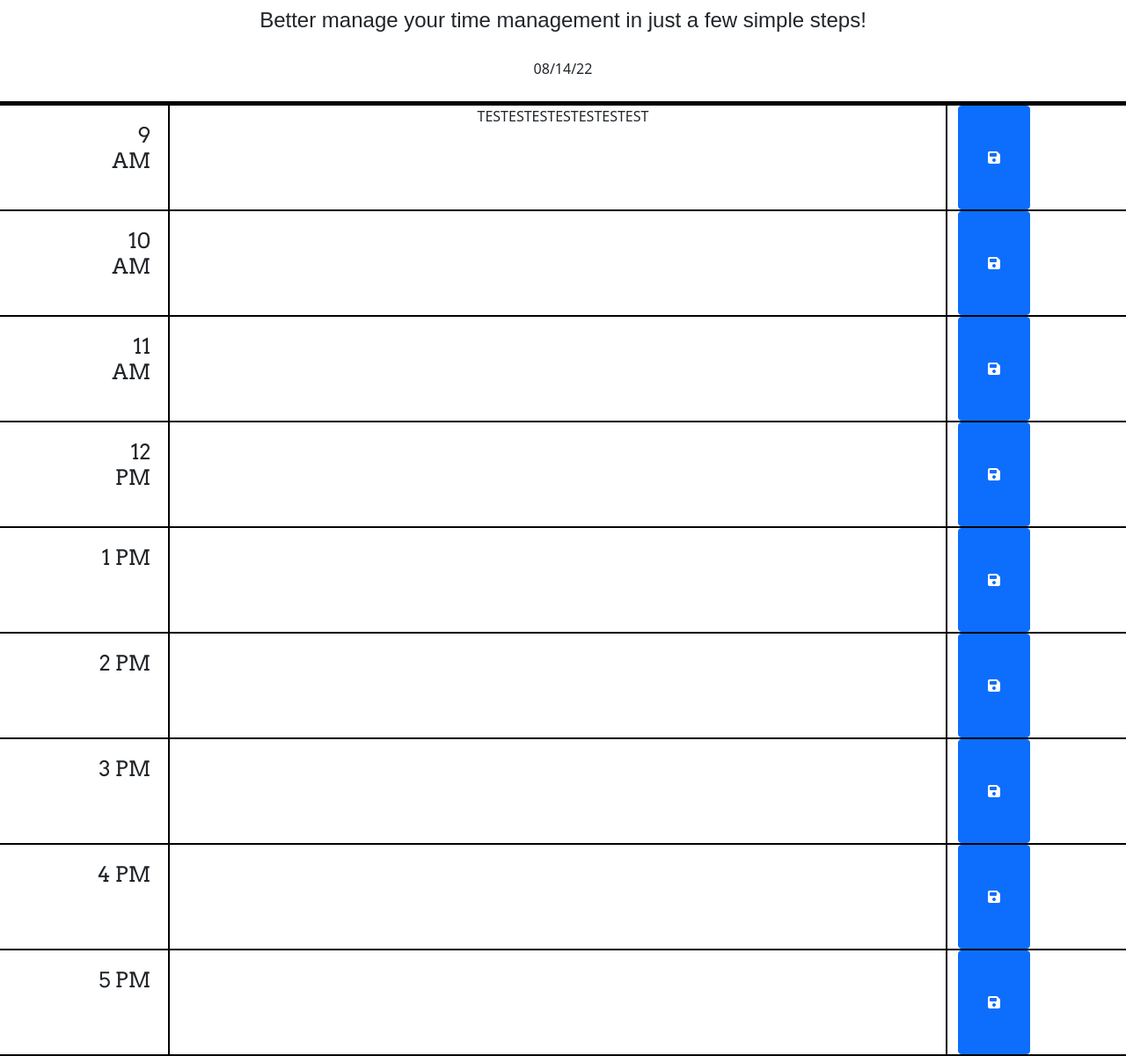
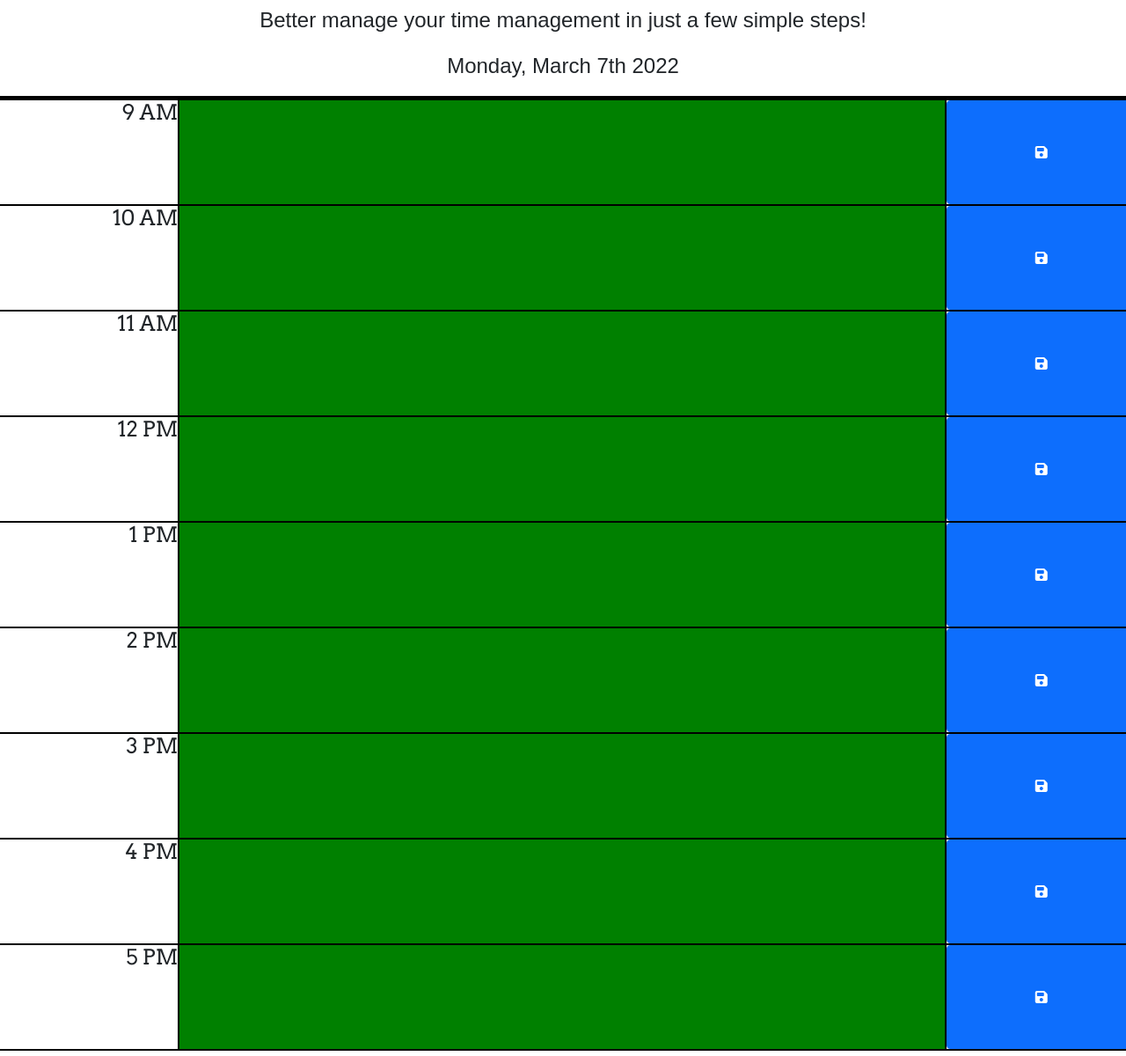
Before and after one commit to cole22simpson/workday-scheduler, a plain HTML site: page index.html in a window 1280 px wide. Shown: the part 117-1317 px from the top of the page at 88% size. Drawn offline with nearby package versions, Linux system fonts and the light colour scheme; a web font is replaced by a local one.

Commit message:
finished up most of project

```diff
--- a/assets/css/style.css
+++ b/assets/css/style.css
@@ -10,20 +10,25 @@ header {
     justify-content: center;
 }
 
+.description {
+    text-align: left;
+    font-size: 22px;
+    height: 100%;
+}
+
 .desc-style {
     height: 100%;
+    padding: 0;
 }
 
 .hour {
     height: 100%;
+    margin: 0;
+    padding: 0;
 }
 
 .test {
     text-align: center;
-}
-
-.date {
-    margin: 25px 0;
 }
 
 h1 {
@@ -44,8 +49,8 @@ h1 {
 .list-item {
     justify-content: center;
     align-items: center;
+    height: 120px;
     border-bottom: solid 2px black;
-    height: 120px;
 }
 
 h4 {
@@ -57,18 +62,36 @@ h4 {
 }
 
 .save {
+    height: 100%;
+    justify-content: right;
     border-left: solid 2px black;
-    height: 100%;
+    padding: 0;
 }
-
-/* .description {
-    border-top: solid 1px red;
-    border-bottom: solid 1px red;
-} */
 
 button {
     height: 100%;
     width: 100%;
-    justify-content: center;
+}
 
+.date {
+    font-size: 24px;
+    font-family: 'News Cycle', sans-serif;
 }
+
+.form-control {
+    height: 100%;
+    text-align: left;
+    font-size: 22px;
+}
+
+.past {
+    background-color: gray;
+}
+
+.present {
+    background-color: red;
+}
+
+.future {
+    background-color: green;
+}
--- a/assets/js/script.js
+++ b/assets/js/script.js
@@ -0,0 +1,115 @@
+var activeTasks = [];
+
+var formIds = [
+    {
+        twelveHour: "9",
+        twentyFourHour: 9,
+        id: 1
+    },
+    {
+        twelveHour: "10",
+        twentyFourHour: 10,
+        id: 2
+    },
+    {
+        twelveHour: "11",
+        twentyFourHour: 11,
+        id: 3
+    },
+    {
+        twelveHour: "12",
+        twentyFourHour: 12,
+        id: 4
+    },
+    {
+        twelveHour: "1",
+        twentyFourHour: 13,
+        id: 5
+    },
+    {
+        twelveHour: "2",
+        twentyFourHour: 14,
+        id: 6
+    },
+    {
+        twelveHour: "3",
+        twentyFourHour: 15,
+        id: 7
+    },
+    {
+        twelveHour: "4",
+        twentyFourHour: 16,
+        id: 8
+    },
+    {
+        twelveHour: "5",
+        twentyFourHour: 17,
+        id: 9
+    }
+]
+
+
+// This will display today's daye in the header
+var todaysDate = function() {
+    var date = moment().format('dddd, MMMM Do YYYY');
+    var dateEl = $("<p>")
+    .addClass("date")
+    .text(date);
+
+    $("#date-today").append(dateEl);
+
+    audit();
+};
+
+// This function will control the color of the time blocks based on the time of day
+var audit = function() {
+    var currentHour = moment().format("H");
+
+    for (var i = 0; i < formIds.length; i++) {
+
+        var descEl = document.getElementById(formIds[i].id);
+
+        if (formIds[i].twentyFourHour < currentHour) {
+            descEl.classList.add("past");
+        }
+        else if (formIds[i].twentyFourHour === currentHour) {
+            descEl.classList.add("present");
+        }
+        else {
+            descEl.classList.add("future");
+        }
+    }
+    console.log(currentHour);
+};
+
+// This will turn our p into a form when clicked so the user can type
+$(".list-group").on("click", "p", function() {
+    var text = $(this)
+    .text()
+    .trim();
+
+    var textInput = $("<textarea>")
+  .addClass("form-control")
+  .val(text);
+
+  $(this).replaceWith(textInput);
+  textInput.trigger("focus");
+  });
+
+
+// There was an attempt, based on what was in this week's project, at figuring out the localStorage on the click of the save button but I was unsuccessful
+
+$(".save-button").on("click", function () {
+    var value = $(this).siblings(".description")
+        .val()
+        console.log(value);
+        localStorage.setItem(".description".textContent, JSON.stringify(activeTasks));
+});
+
+var loadTasks = function() {
+    activeTasks = JSON.parse(localStorage.getItem("activeTasks"));
+};
+
+
+
+todaysDate();
--- a/index.html
+++ b/index.html
@@ -18,152 +18,152 @@
             Workday Scheduler
         </h1>
         <p class="page-desc">Better manage your time management in just a few simple steps!</p>
-        <div class="date">08/14/22</div>
+        <div id="date-today"></div>
     </header>
 
     <main>
         <div class="placement">
             <ul class="list-group col-12 d-flex flex-column">
                 <li class="list-item row">
-                    <div class="hour col-1">
+                    <div class="hour col">
                         <h4 class="hour justify-content-center">
                             9 AM
                         </h4>
                     </div>
-                    <div class="desc-style col-8">
-                        <p class="description">TESTESTESTESTESTESTEST
+                    <div id="1" class="desc-style col-8">
+                        <p class="description">
                         </p>
                     </div>
-                    <div class="save col-1">
-                    <button type="submit" class="btn btn-primary">
+                    <div class="save col">
+                    <button type="submit" class="save-button btn btn-primary">
                         <i class="fa-solid fa-floppy-disk"></i>
                     </button>
                     </div>
                 </li>
                 <li class="list-item row">
-                    <div class="hour col-1">
+                    <div class="hour col">
                         <h4 class="hour justify-content-center">
                             10 AM
                         </h4>
                     </div>
-                    <div class="desc-style col-8">
+                    <div id="2" class="desc-style col-8">
                         <p class="description">
                         </p>
                     </div>
-                    <div class="save col-1">
-                    <button type="submit" class="btn btn-primary">
+                    <div class="save col">
+                    <button type="submit" class="save-button btn btn-primary">
                         <i class="fa-solid fa-floppy-disk"></i>
                     </button>
                     </div>
                 </li>
                 <li class="list-item row">
-                    <div class="hour col-1">
+                    <div class="hour col">
                         <h4 class="hour justify-content-center">
                             11 AM
                         </h4>
                     </div>
-                    <div class="desc-style col-8">
+                    <div id="3" class="desc-style col-8">
                         <p class="description">
                         </p>
                     </div>
-                    <div class="save col-1">
-                    <button type="submit" class="btn btn-primary">
+                    <div class="save col">
+                    <button type="submit" class="save-button btn btn-primary">
                         <i class="fa-solid fa-floppy-disk"></i>
                     </button>
                     </div>
                 </li>
                 <li class="list-item row">
-                    <div class="hour col-1">
+                    <div class="hour col">
                         <h4 class="hour justify-content-center">
                             12 PM
                         </h4>
                     </div>
-                    <div class="desc-style col-8">
+                    <div id="4" class="desc-style col-8">
                         <p class="description">
                         </p>
                     </div>
-                    <div class="save col-1">
-                    <button type="submit" class="btn btn-primary">
+                    <div class="save col">
+                    <button type="submit" class="save-button btn btn-primary">
                         <i class="fa-solid fa-floppy-disk"></i>
                     </button>
                     </div>
                 </li>
                 <li class="list-item row">
-                    <div class="hour col-1">
+                    <div class="hour col">
                         <h4 class="hour justify-content-center">
                             1 PM
                         </h4>
                     </div>
-                    <div class="desc-style col-8">
+                    <div id="5" class="desc-style col-8">
                         <p class="description">
                         </p>
                     </div>
-                    <div class="save col-1">
-                    <button type="submit" class="btn btn-primary">
+                    <div class="save col">
+                    <button type="submit" class="save-button btn btn-primary">
                         <i class="fa-solid fa-floppy-disk"></i>
                     </button>
                     </div>
                 </li>
                 <li class="list-item row">
-                    <div class="hour col-1">
+                    <div class="hour col">
                         <h4 class="hour justify-content-center">
                             2 PM
                         </h4>
                     </div>
-                    <div class="desc-style col-8">
+                    <div id="6" class="desc-style col-8">
                         <p class="description">
                         </p>
                     </div>
-                    <div class="save col-1">
-                    <button type="submit"  class="btn btn-primary">
+                    <div class="save col">
+                    <button type="submit"  class="save-button btn btn-primary">
                         <i class="fa-solid fa-floppy-disk"></i>
                     </button>
                     </div>
                 </li>
                 <li class="list-item row">
-                    <div class="hour col-1">
+                    <div class="hour col">
                         <h4 class="hour justify-content-center">
                             3 PM
                         </h4>
                     </div>
-                    <div class="desc-style col-8">
+                    <div id="7" class="desc-style col-8">
                         <p class="description">
                         </p>
                     </div>
-                    <div class="save col-1">
-                    <button type="submit" class="btn btn-primary">
+                    <div class="save col">
+                    <button type="submit" class="save-button btn btn-primary">
                         <i class="fa-solid fa-floppy-disk"></i>
                     </button>
                     </div>
                 </li>
                 <li class="list-item row">
-                    <div class="hour col-1">
+                    <div class="hour col">
                         <h4 class="hour justify-content-center">
                             4 PM
                         </h4>
                     </div>
-                    <div class="desc-style col-8">
+                    <div id="8" class="desc-style col-8">
                         <p class="description">
                         </p>
                     </div>
-                    <div class="save col-1">
-                    <button type="submit" class="btn btn-primary">
+                    <div class="save col">
+                    <button type="submit" class="save-button btn btn-primary">
                         <i class="fa-solid fa-floppy-disk"></i>
                     </button>
                     </div>
                 </li>
                 <li class="list-item row">
-                    <div class="hour col-1">
+                    <div class="hour col">
                         <h4 class="hour justify-content-center">
                             5 PM
                         </h4>
                     </div>
-                    <div class="desc-style col-8">
+                    <div id="9" class="desc-style col-8">
                         <p class="description">
                         </p>
                     </div>
-                    <div class="save col-1">
-                    <button type="submit" class="btn btn-primary">
+                    <div class="save col">
+                    <button type="submit" class="save-button btn btn-primary">
                         <i class="fa-solid fa-floppy-disk"></i>
                     </button>
                     </div>
@@ -174,6 +174,8 @@
 </main>
 
     <script src="https://kit.fontawesome.com/115c070486.js" crossorigin="anonymous"></script>
+    <script src="https://cdnjs.cloudflare.com/ajax/libs/moment.js/2.24.0/moment.min.js"></script>
+    <script src="https://cdnjs.cloudflare.com/ajax/libs/jquery/3.6.0/jquery.min.js"></script>
     <script src="./assets/js/script.js"></script>
 </body>
 
```
